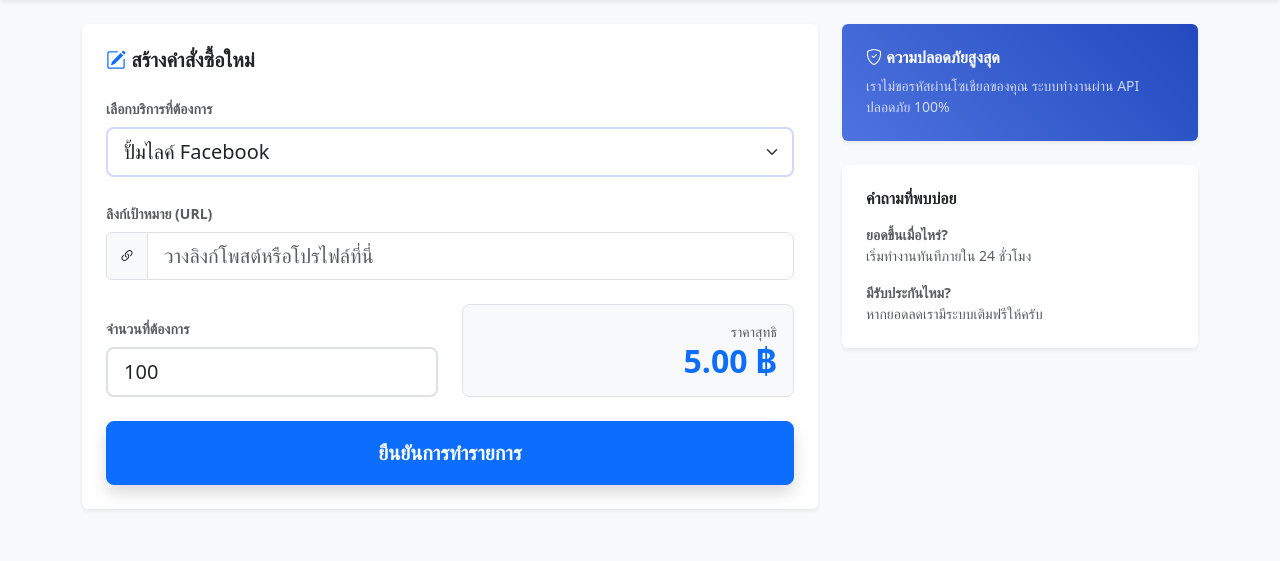
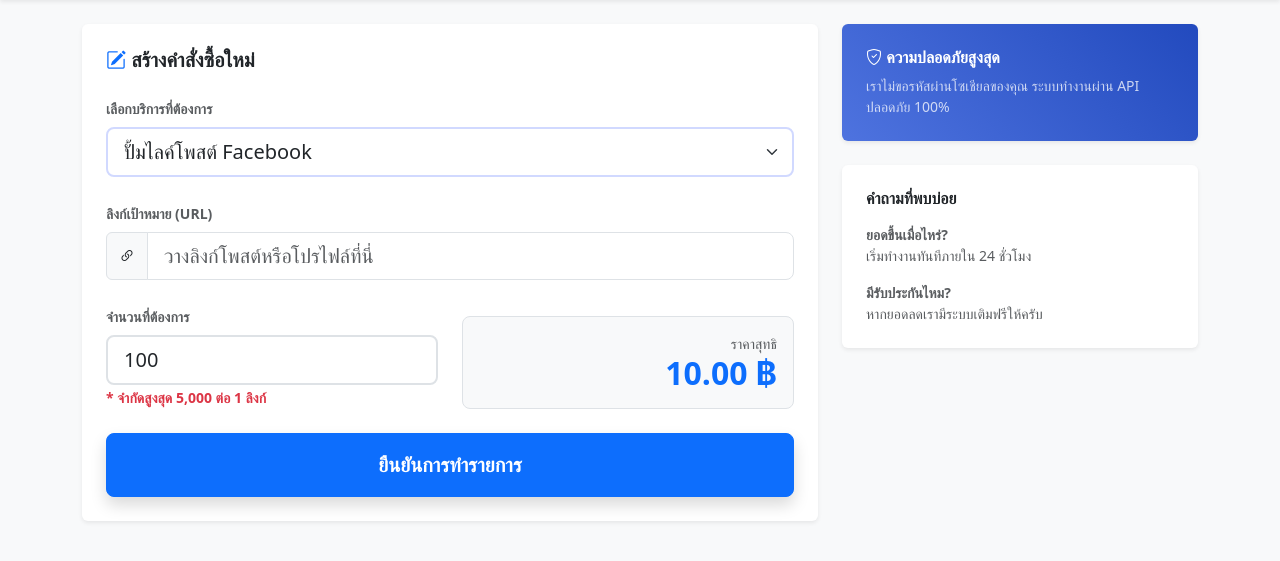
Before and after one commit to mirantee2546/WROC, a Flask app: page / in a window 1280 px wide. Shown: the part 56-617 px from the top of the page. Run offline with Flask 3, Linux system fonts and the light colour scheme; the visitor is signed in with stand-in values (Sample User, id 1).

Commit message:
Add files via upload

```diff
--- a/app.py
+++ b/app.py
@@ -54,8 +54,11 @@ def load_user(user_id):
 @login_required
 def index():
     services = [
-        {'id': 1, 'name': 'ปั้มไลค์ Facebook', 'price': 0.05},
-        {'id': 2, 'name': 'เพิ่มผู้ติดตาม IG', 'price': 0.10}
+        {'id': 1, 'name': 'ปั้มไลค์โพสต์ Facebook', 'price': 0.10},
+        {'id': 2, 'name': 'เพิ่มผู้ติดตาม Facebook', 'price': 0.15},
+        {'id': 3, 'name': 'เพิ่มผู้ติดตามเพจ Facebook', 'price': 0.20},
+        {'id': 4, 'name': 'ปั้มไลค์โพสต์ IG', 'price': 0.15},
+        {'id': 5, 'name': 'เพิ่มผู้ติดตาม IG', 'price': 0.20}
     ]
     return render_template('index.html', services=services)
 
@@ -114,14 +117,38 @@ def place_order():
     quantity = int(request.form.get('quantity'))
     service_id = request.form.get('service')
     link = request.form.get('link')
-    price = 0.05 if service_id == '1' else 0.10
+
+    # 1. เช็คลิมิต 5000
+    if quantity > 5000:
+        flash("ข้อผิดพลาด: จำกัดการสั่งซื้อสูงสุด 5,000 ต่อ 1 ลิงก์เท่านั้น!", "danger")
+        return redirect(url_for('index'))
+
+    # 2. คำนวณราคา
+    price = 0.10
     total = quantity * price
+
+    # 3. เช็คยอดเงิน
     if current_user.balance < total:
-        return "ยอดเงินไม่พอ"
+        flash("เงินคงเหลือไม่เพียงพอ", "danger")
+        return redirect(url_for('index'))
+
+    # 4. หักเงินลูกค้า
     current_user.balance -= total
-    new_order = Order(user_id=current_user.id, service_name="ID: "+service_id, url_link=link, quantity=quantity, total_price=total)
+
+    # 5. สร้างออเดอร์ (เขียนชุดเดียวพอครับ)
+    new_order = Order(
+        user_id=current_user.id,
+        service_name=f"Service ID: {service_id}",
+        url_link=link,
+        quantity=quantity,
+        total_price=total
+    )
+
+    # 6. บันทึกลงฐานข้อมูล (เขียนชุดเดียวพอครับ)
     db.session.add(new_order)
     db.session.commit()
+
+    # 7. แจ้งเตือน LINE และย้ายไปหน้าประวัติ
     send_line_message(f"🔔 ออเดอร์ใหม่!\n👤: {current_user.username}\n🔗: {link}")
     return redirect(url_for('view_history'))
 
--- a/templates/index.html
+++ b/templates/index.html
@@ -26,7 +26,8 @@
                 <div class="row align-items-end">
                     <div class="col-md-6 mb-4">
                         <label class="form-label small fw-bold text-muted">จำนวนที่ต้องการ</label>
-                        <input type="number" name="quantity" id="quantityInput" class="form-control form-control-lg border-2" value="100" min="10">
+                        <input type="number" name="quantity" id="quantityInput" class="form-control form-control-lg border-2" value="100" min="10" max="5000">
+                        <small class="text-danger fw-bold">* จำกัดสูงสุด 5,000 ต่อ 1 ลิงก์</small>
                     </div>
                     <div class="col-md-6 mb-4 text-end">
                         <div class="p-3 bg-light rounded-3 border">
```
